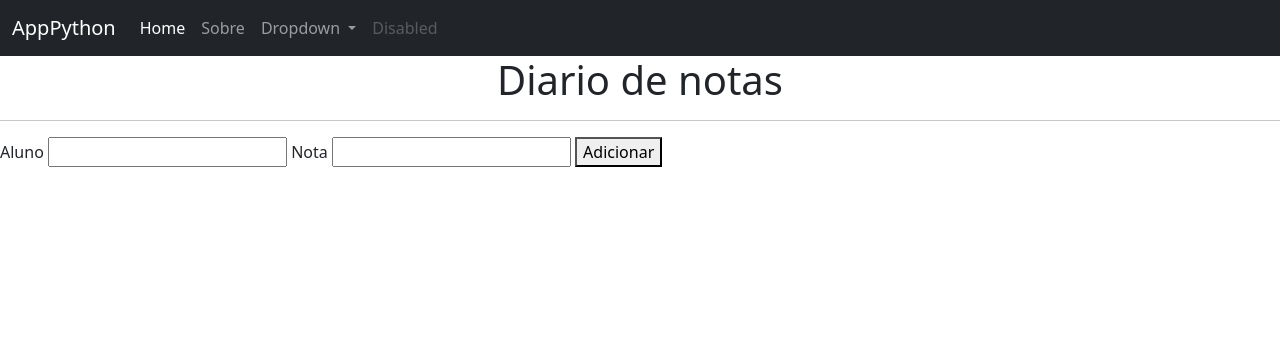
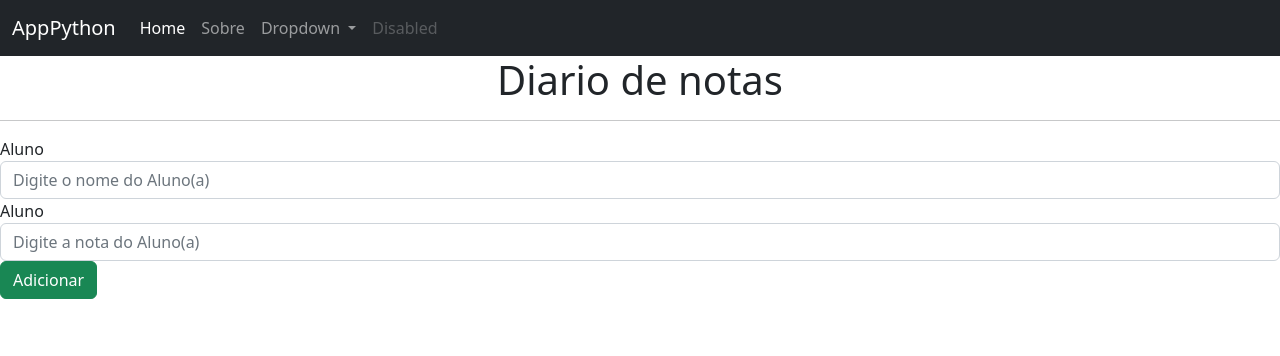
Before and after one commit to Vicrrs/Project_Flask01, a Flask app: page /sobre in a window 1280 px wide. Shown: the top 356 px of the page. Run offline with Flask 2, Linux system fonts and the light colour scheme.

Commit message:
layout sobre

```diff
--- a/templates/sobre.html
+++ b/templates/sobre.html
@@ -9,11 +9,22 @@
             </details>
         {% endfor %}
     <form action="{{url_for('sobre')}}" method="POST">
-        <label>Aluno</label>
-        <input type="text" name="aluno" required>
-        <label>Nota</label>
-        <input type="text" name="nota" required>
-        <button>Adicionar</button>
+        <div class="form-group">
+
+            <label for="NomeAluno">Aluno</label>
+            <input class="form-control" id="NomeAluno" type="text" name="aluno" placeholder="Digite o nome do Aluno(a)" required>
+
+        </div>
+
+        <div class="form-group">
+
+            <label for="NotaAluno">Aluno</label>
+            <input class="form-control" id="NotaAluno" type="text" name="nota" placeholder="Digite a nota do Aluno(a)" required>
+
+        </div>
+
+
+        <button class="btn btn-success">Adicionar</button>
     </form>
 
 {% endblock conteudo %}
```
